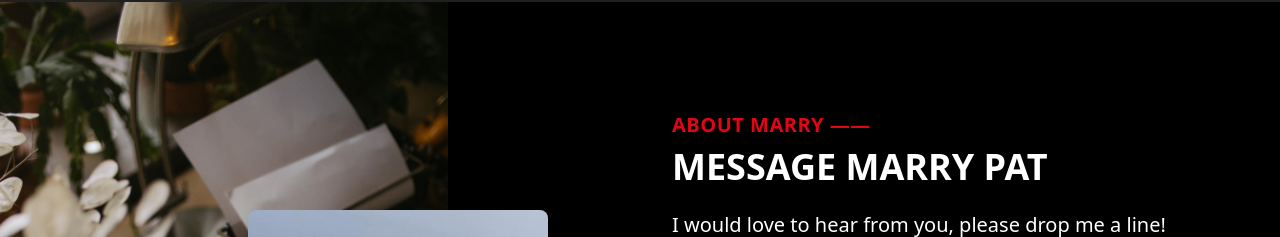
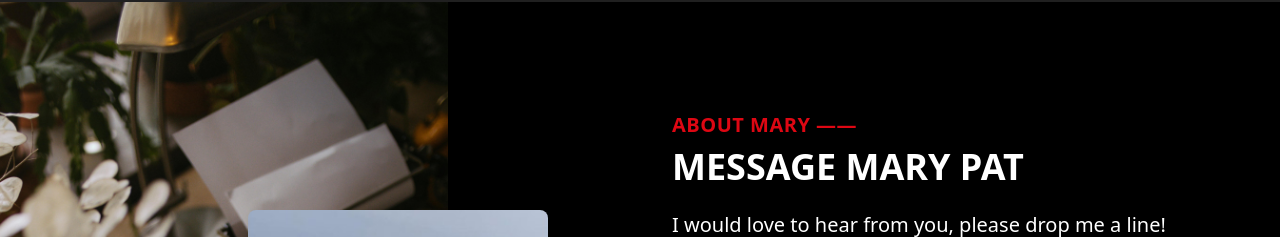
Before and after one commit to mhaawais/mary-pat-uzoma, a Next.js app: page /contactus in a window 1280 px wide. Shown: the part 430-667 px from the top of the page. Built offline with nearby package versions, Linux system fonts and the light colour scheme; grey boxes are pictures that could not be loaded.

Commit message:
updated about

```diff
--- a/app/author/page.tsx
+++ b/app/author/page.tsx
@@ -55,7 +55,7 @@ const Author = () => {
             {/* Title + First Paragraphs */}
             <div className="w-full lg:w-2/3">
               <h4 className="text-myred text-xl md:text-2xl font-bold tracking-wide mb-2 uppercase">
-                ABOUT MARRY ——
+                ABOUT MARY ——
               </h4>
               <h2 className="text-white text-2xl md:text-3xl lg:text-4xl font-bold mb-6 text-left drop-shadow-[0_0_20px_theme('colors.myred')]">
                 Mary Pat Mbamah Uzoma (Marypee): A Life of Faith, Strength, and Purpose
--- a/app/contactus/ContactUsClient.tsx
+++ b/app/contactus/ContactUsClient.tsx
@@ -101,13 +101,13 @@ const ContactUsClient = () => {
         <div className="w-full md:w-1/2 bg-black flex flex-col justify-center p-6 md:p-8 mt-16 md:mt-6">
           {/* Reduced padding from p-12 to p-8 on md screens */}
           <h3 className="text-myred text-lg md:text-xl font-semibold uppercase tracking-wide">
-            ABOUT MARRY ——
+            ABOUT MARY ——
           </h3>
           <h2
             className="text-white text-3xl md:text-4xl font-bold leading-tight mt-2"
             style={{ textShadow: '1px 1px 2px myred' }}
           >
-            MESSAGE MARRY PAT
+            MESSAGE MARY PAT
           </h2>
           <p className="text-white text-base md:text-lg lg:text-xl mt-6 leading-relaxed mb-8">
             I would love to hear from you, please drop me a line!
--- a/components/about.tsx
+++ b/components/about.tsx
@@ -30,7 +30,7 @@ const About = () => {
       {/* Right Side - Content */}
       <div className="w-full md:w-1/2 bg-black flex flex-col justify-center p-6 md:p-12">
         <h3 className="text-myred text-lg md:text-xl font-semibold uppercase tracking-wide">
-          ABOUT MARRY ——
+          ABOUT MARY ——
         </h3>
         <h2
           className="text-white text-3xl md:text-4xl font-bold leading-tight mt-2"
--- a/package.json
+++ b/package.json
@@ -7,7 +7,8 @@
     "build": "next build",
     "start": "next start",
     "lint": "next lint",
-    "export": "next export"
+    "export": "next export",
+    "sitemap": "next-sitemap"
   },
   "dependencies": {
     "@emailjs/browser": "^4.4.1",
```
Also changed, not shown: next-sitemap.config.js (added, +7 -0 lines).
